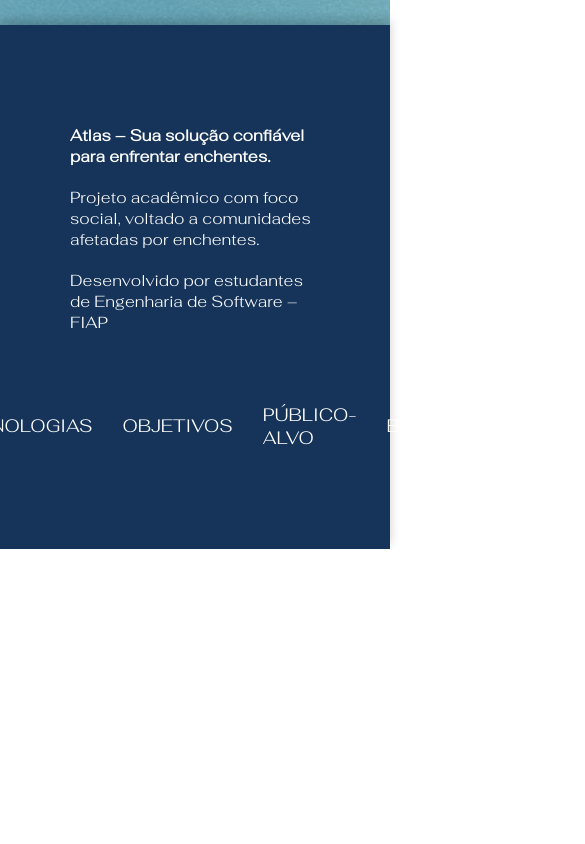
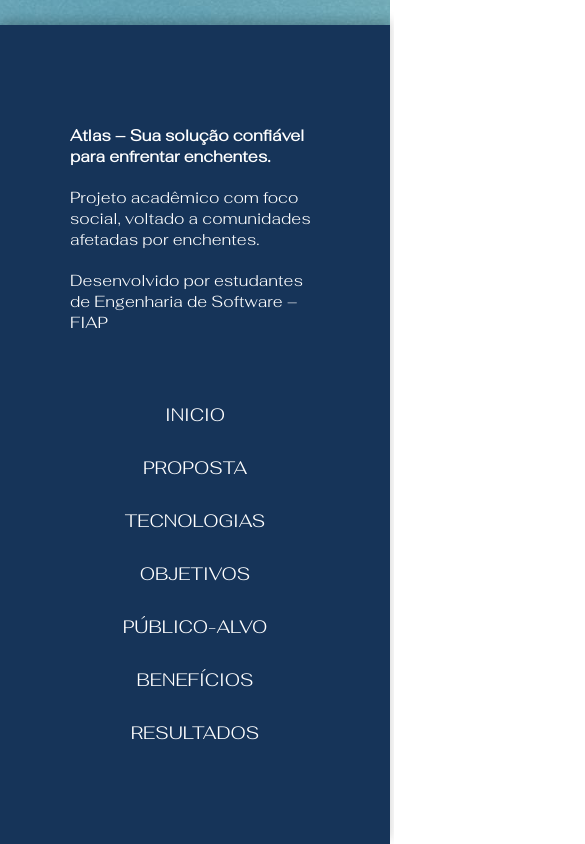
Before and after one commit to Gsn00/GS-FrontEnd, a plain HTML site: page index.html in a window 390 px wide. Shown: the part 8090-8934 px from the top of the page, 585 px wide, since content can reach past the window. Before the commit the page ends 8639 px from the top, so only its background shows below. Drawn offline with Linux system fonts and the light colour scheme.

Commit message:
Update style.css

```diff
--- a/src/css/style.css
+++ b/src/css/style.css
@@ -201,6 +201,10 @@
         display: flex; /* Exibe o botão em telas menores */
     }
 
+    footer .links {
+        flex-direction: column;
+    }
+
     header .links {
         display: none;
         flex-direction: column;
```
